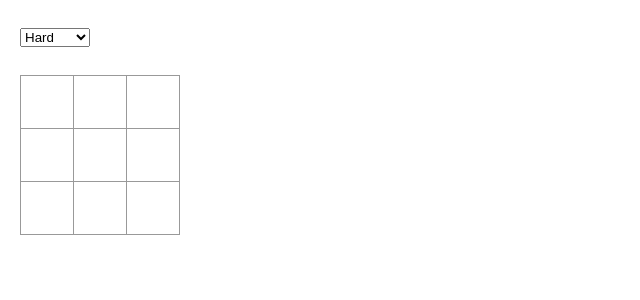
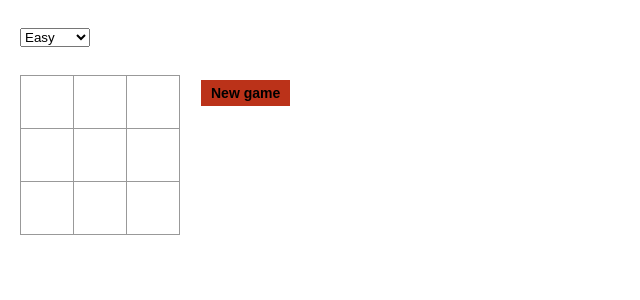
Before and after one commit to umutgithub/traction-tools-game-assignment, a React (Create React App) app: page / in a window 1280 px wide. Shown: the top 300 px of the page, without its empty margins (0-640 px from the left). Built offline with nearby package versions, Linux system fonts and the light colour scheme.

Commit message:
game reset functionality, new game button, minor css fixes

```diff
--- a/src/App.css
+++ b/src/App.css
@@ -87,11 +87,16 @@ ul {
 
 .game {
   display: flex;
-  flex-direction: row;
+  flex-direction: column;
 }
 
 .game-info {
   margin-left: 20px;
+}
+
+.game-board {
+  display: flex;
+  flex-direction: row;
 }
 
 .button {
--- a/src/features/tic-tac-toe/Game.js
+++ b/src/features/tic-tac-toe/Game.js
@@ -10,6 +10,7 @@ import {
   getCurrentStepNumber,
   setHistory,
   setCurrentStepNumber,
+  resetInitialState,
 } from "./tictactoeSlice";
 
 import Board from "./Board";
@@ -59,22 +60,15 @@ const calculateWinner = (squares) => {
  */
 const getLocation = (move) => {
   const locationMap = {
-    0: "row: 1, col: 1",
-    1: "row: 1, col: 2",
-    2: "row: 1, col: 3",
-    3: "row: 1, col: 4",
-    4: "row: 2, col: 1",
-    5: "row: 2, col: 2",
-    6: "row: 2, col: 3",
-    7: "row: 2, col: 4",
-    8: "row: 3, col: 1",
-    9: "row: 3, col: 2",
-    10: "row: 3, col: 3",
-    11: "row: 3, col: 4",
-    12: "row: 4, col: 1",
-    13: "row: 4, col: 2",
-    14: "row: 4, col: 3",
-    15: "row: 4, col: 4",
+    0: 'row: 1, col: 1',
+    1: 'row: 1, col: 2',
+    2: 'row: 1, col: 3',
+    3: 'row: 2, col: 1',
+    4: 'row: 2, col: 2',
+    5: 'row: 2, col: 3',
+    6: 'row: 3, col: 1',
+    7: 'row: 3, col: 2',
+    8: 'row: 3, col: 3',
   };
 
   return locationMap[move];
@@ -93,7 +87,7 @@ export default function GameTicTacToe() {
   const [players, setPlayers] = useState({ human: 1, computer: 2 });
 
   //difficulty select state
-  const [difficulty, setDifficulty] = useState("Hard");
+  const [difficulty, setDifficulty] = useState("Easy");
 
   //grid state
   const [grid, setGrid] = useState(history[history.length - 1].squares);
@@ -217,6 +211,11 @@ export default function GameTicTacToe() {
     }
   }
 
+  function reset(winner) {
+    setGrid([...Array(9).fill(null)]);
+    dispatch(resetInitialState());
+  }
+
   /**
    * Hook for computer's turn.
    */
@@ -233,14 +232,20 @@ export default function GameTicTacToe() {
   }, [nextMove]);
 
   const current = history[history.length - 1];
-  const { winnerRow } = calculateWinner(current.squares);
+  const { winner, winnerRow } = calculateWinner(current.squares);
   const handleDifficultyChange = (difficulty) => {
     setDifficulty(difficulty);
   };
 
+  let status;
+  if (winner) {
+    status = `Winner ${winner}`;
+  } else if (history.length === 10) {
+    status = "Draw. No one won.";
+  }
+
   return (
     <div className="game">
-      <div className="game-board">
       <div>
         <select
           name="difficulty"
@@ -255,11 +260,21 @@ export default function GameTicTacToe() {
 
       <br></br>
 
+      <div className="game-board">
         <Board
           squares={current.squares}
           winnerSquares={winnerRow}
           onClick={(i) => humanMove(i)}
         />
+        <div className="game-info">
+          <button className="button button--new-game" onClick={() => reset(winner)}>
+            New game
+          </button>
+
+          <br></br>
+
+          <div>{status}</div>
+        </div>
       </div>
     </div>
   );
--- a/src/features/tic-tac-toe/tictactoeSlice.js
+++ b/src/features/tic-tac-toe/tictactoeSlice.js
@@ -17,11 +17,20 @@ export const tictactoeSlice = createSlice({
     },
     setCurrentStepNumber: (state) => {
       state.currentStepNumber += 1;
-    }
-  },
+    },
+    resetInitialState: (state) => {
+      state.history = [
+        {
+          squares: Array(9).fill(null)
+        }
+      ];
+
+      state.currentStepNumber = 0;
+    },
+  }
 });
 
-export const {setHistory, setCurrentStepNumber } = tictactoeSlice.actions;
+export const {setHistory, setCurrentStepNumber, resetInitialState } = tictactoeSlice.actions;
 
 // THUNKS
 
```
Also changed, not shown: 1 other file (tests, documents, lock files or other folders). Lines whose indentation alone changed are shown as unchanged.
